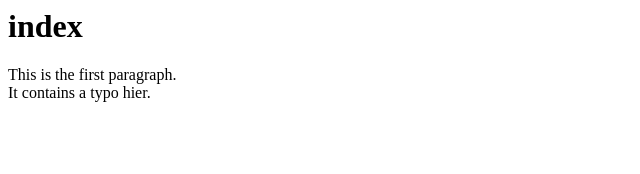
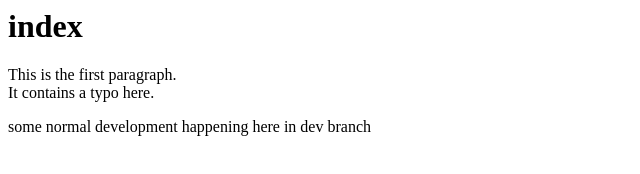
Before and after one commit to iohn2000/flowtest, a plain HTML site: page index.html in a window 1280 px wide. Shown: the whole page, without its empty margins (0-640 px from the left). Drawn offline with Linux system fonts and the light colour scheme.

Commit message:
adde more text

```diff
--- a/index.html
+++ b/index.html
@@ -6,7 +6,12 @@
 		<h1>index</h1>
 		<p>
 		This is the first paragraph.<br />
-		It contains a typo hier.
+		It contains a typo here.
 		</p>
+
+		<p>
+		some normal development happening here in dev branch
+		</p>
+
 	</body>
 </html>
```
